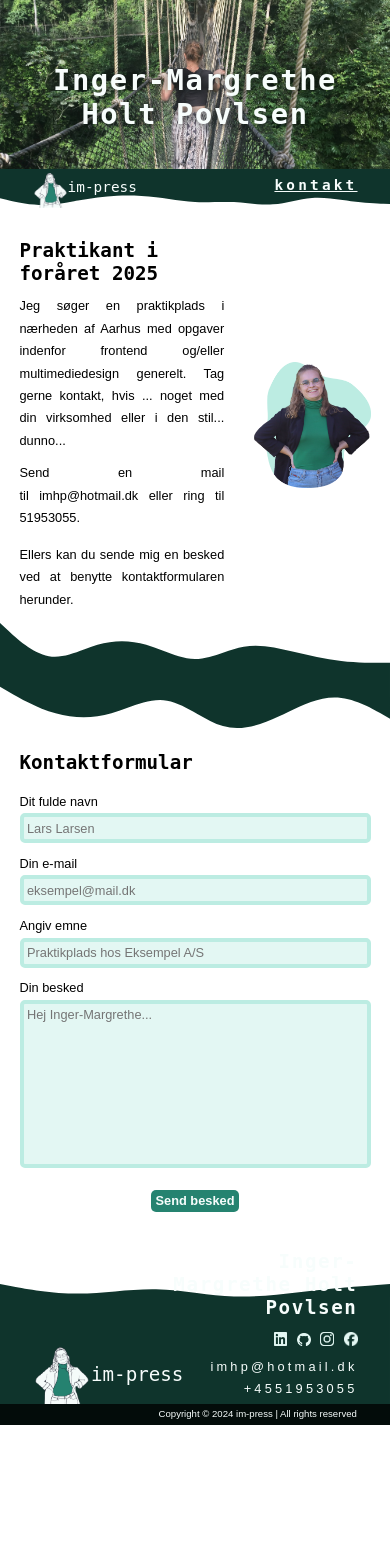
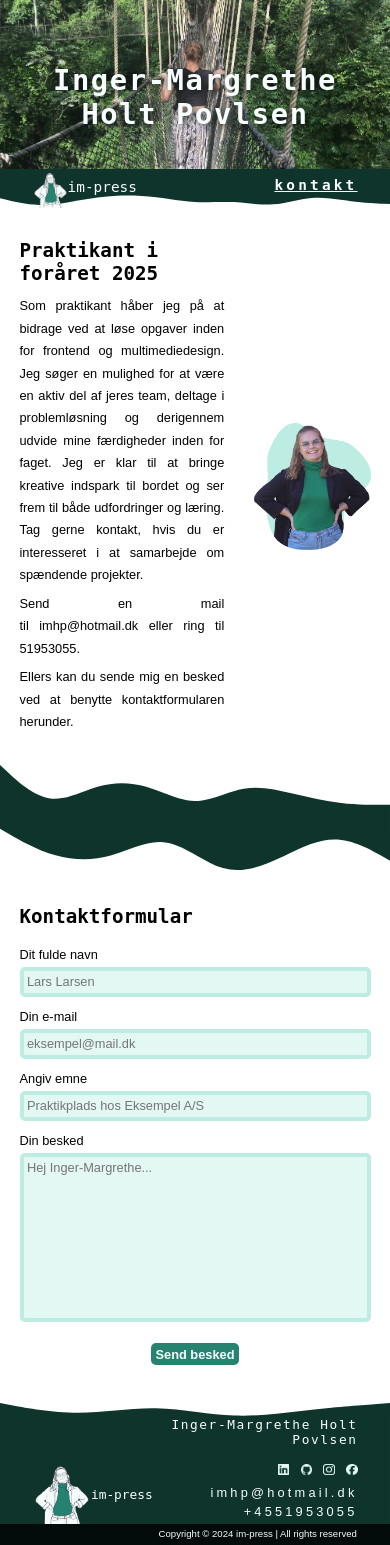
Before and after one commit to imhp1721/portfolio, a React (Vite) app: page /kontakt in a window 390 px wide. Before the commit the page ends 1425 px from the top, so only its background shows below. Built offline with nearby package versions, Linux system fonts and the light colour scheme; a web font is replaced by a local one.

Commit message:
contact + home done medium screens

```diff
--- a/src/App.css
+++ b/src/App.css
@@ -527,21 +527,40 @@ form .cta_btn {
     FOOTER
   ----------------- */
 
+  footer .logo {
+    grid-column: 2 / 5;
+  }
+
   footer .logo img {
     max-width: 15vw;
   }
 
   footer .logo h4 {
+    font-size: var(--font_s);
     white-space: nowrap;
   }
 
   footer .info {
-    grid-column: 6 / -2;
+    grid-column: 5 / -2;
+  }
+
+  footer .info h2 {
+    font-size: var(--font_s);
+    font-weight: var(--header_regular);
+  }
+
+  footer .info .so_me {
+    padding-bottom: 2%;
   }
 
   footer .info .so_me a {
     padding-left: 5%;
-    width: 12%;
+    width: 10%;
+  }
+
+  footer .info .link {
+    font-weight: var(--main_font_light);
+    padding-bottom: 2%;
   }
 
   /* ----------------
@@ -574,4 +593,20 @@ form .cta_btn {
   .amount {
     border-radius: 0;
   }
+
+  /* ----------------
+    CONTACT
+  ----------------- */
+
+  .contact .info {
+    margin: 8% auto 8%;
+  }
+
+  .contact .cta_txt {
+    padding: 3% 0 3%;
+  }
+
+  form {
+    margin: 8% auto 8%;
+  }
 }
--- a/src/pages/Kontakt.jsx
+++ b/src/pages/Kontakt.jsx
@@ -26,10 +26,13 @@ function Kontakt() {
           <article>
             <h2>Praktikant i foråret 2025</h2>
             <p>
-              Jeg søger en praktikplads i nærheden af Aarhus med opgaver
-              indenfor frontend og/eller multimediedesign generelt. Tag gerne
-              kontakt, hvis ... noget med din virksomhed eller i den stil...
-              dunno...
+              Som praktikant håber jeg på at bidrage ved at løse opgaver inden
+              for frontend og multimediedesign. Jeg søger en mulighed for at
+              være en aktiv del af jeres team, deltage i problemløsning og
+              derigennem udvide mine færdigheder inden for faget. Jeg er klar
+              til at bringe kreative indspark til bordet og ser frem til både
+              udfordringer og læring. Tag gerne kontakt, hvis du er interesseret
+              i at samarbejde om spændende projekter.
             </p>
             <p className="cta_txt">
               Send en mail til
```
